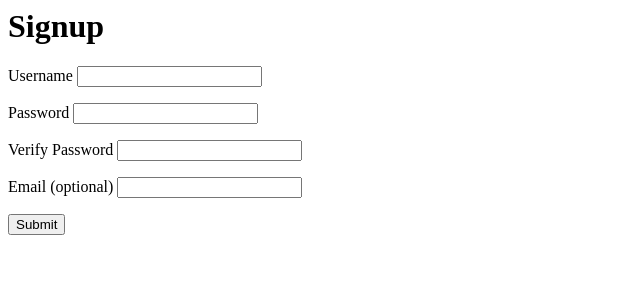
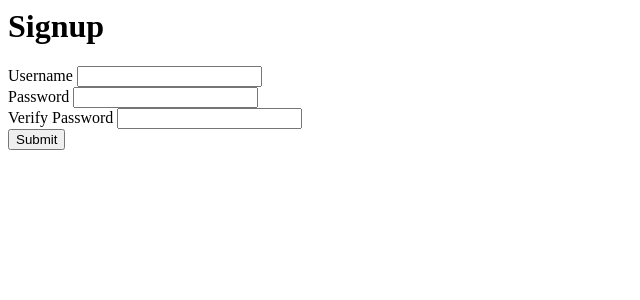
Before and after one commit to bdburns6389/user-signup, a Flask app: page / in a window 1280 px wide. Shown: the top 300 px of the page, without its empty margins (0-640 px from the left). Run offline with Flask 2, Linux system fonts and the light colour scheme.

Commit message:
getting there...

```diff
--- a/main.py
+++ b/main.py
@@ -1,21 +1,40 @@
 from flask import Flask, request, redirect, render_template
 import cgi
-import os
+
 
 
 app = Flask(__name__)
 app.config['DEBUG'] = True
 
+@app.route("/input", methods=['POST'])
+def welcome():
+    username= request.form['username']
+    password= request.form['password']
+    verify_password = request.form['verify_password']
+
+    if len(username)< 1:
+        error = "Please enter valid username"
+        return render_template('index.html', error=error)
+
+    elif len(password) < 1:
+        pass_error= "Too Short of a Password"
+        return render_template('index.html', pass_error=pass_error)
+
+    elif password != verify_password:
+        verify_error= "Passwords don't match!"
+        return render_template('index.html', verify_error=verify_error)
+
+    else:
+        return render_template('welcome.html', username=username)
+
+
 @app.route("/")
 def index():
     return render_template('index.html')
-
-@app.route("/welcome")
-def welcome():
-    return render_template('welcome.html' ,username="placeholder")
-
 
 
 
 
 app.run()
+
+"""If both fields are correct, works correctly.  if """
--- a/templates/base.html
+++ b/templates/base.html
@@ -1,7 +1,11 @@
 <!doctype>
 <html>
     <head>
-        <title>{{title}}</title>
+        <style type="text/css">
+            .error {
+                color: red;
+            }
+        </style>
     </head>
 <body>
 
--- a/templates/index.html
+++ b/templates/index.html
@@ -2,28 +2,42 @@
 
 {% block content %}
 <h1>Signup</h1>
-<form method='POST'>
+<form action="/input" method='POST'>
+
     <label>Username
-    <input name="username" type="text" value="{{username}}" />
+    <input type="text" name="username" value="{{username}}" />
     </label>
-    <p class="error">{{error}}</p>
+    {% if error %}
+    <span class='error'>{{ error }}</span>
+    {% endif %}
+    <br>
 
     <label>Password
-    <input name="password" type="password" value='{{password}}' />
-    </label>
-    <p class="error">{{error}}</p>
+        <input type="password" name="password" value="{{password}}" />
+        </label>
+        {% if pass_error %}
+        <span class='error'>{{ pass_error }}</span>
+        {% endif %}
+    <br>
 
     <label>Verify Password
-        <input name="verify_password" type="password" value='{{verify_password}}'/>
-    </label>
-    <p class="error">{{error}}</p>
+        <input type="password" name="verify_password" value="{{verify_password}}" />
+        </label>
+        {% if verify_error %}
+        <span class='error'>{{ verify_error }}</span>
+        {% endif %}
+    <br>
 
-    <label>Email (optional)
-        <input name="email" type="text" value='{{email}}'/>
-    </label>
-    <p class="error">{{error}}</p>
+    <!-- <label>Email
+        <input type="text" name="verify_password" value="{{verify_password}}" />
+        </label>
+        {% if verify_error %}
+        <span class='error'>{{ verify_error }}</span>
+        {% endif %}
+    <br> -->
 
     <input type="submit" value="Submit" />
 
 </form>
+
 {% endblock %}
```
